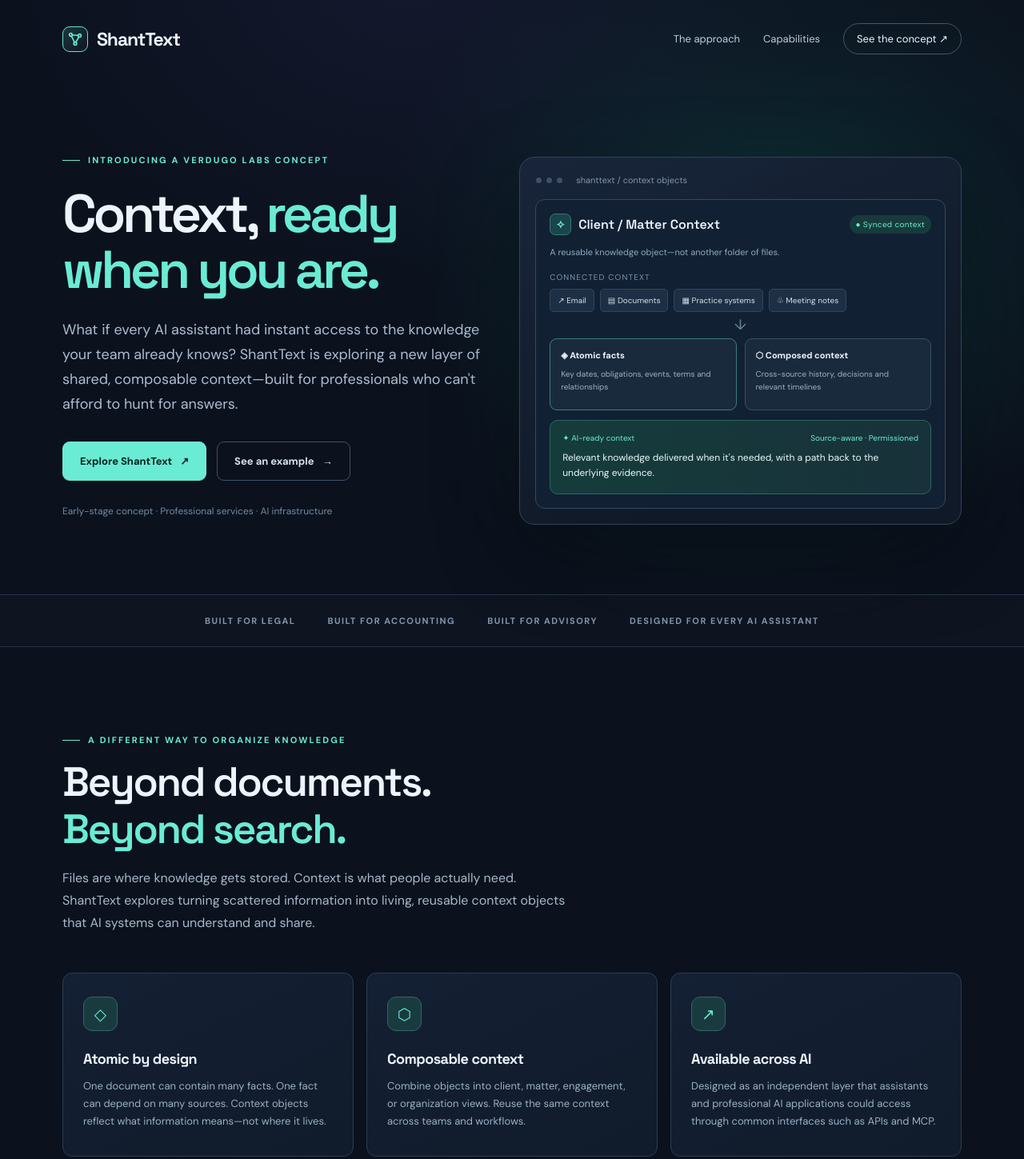
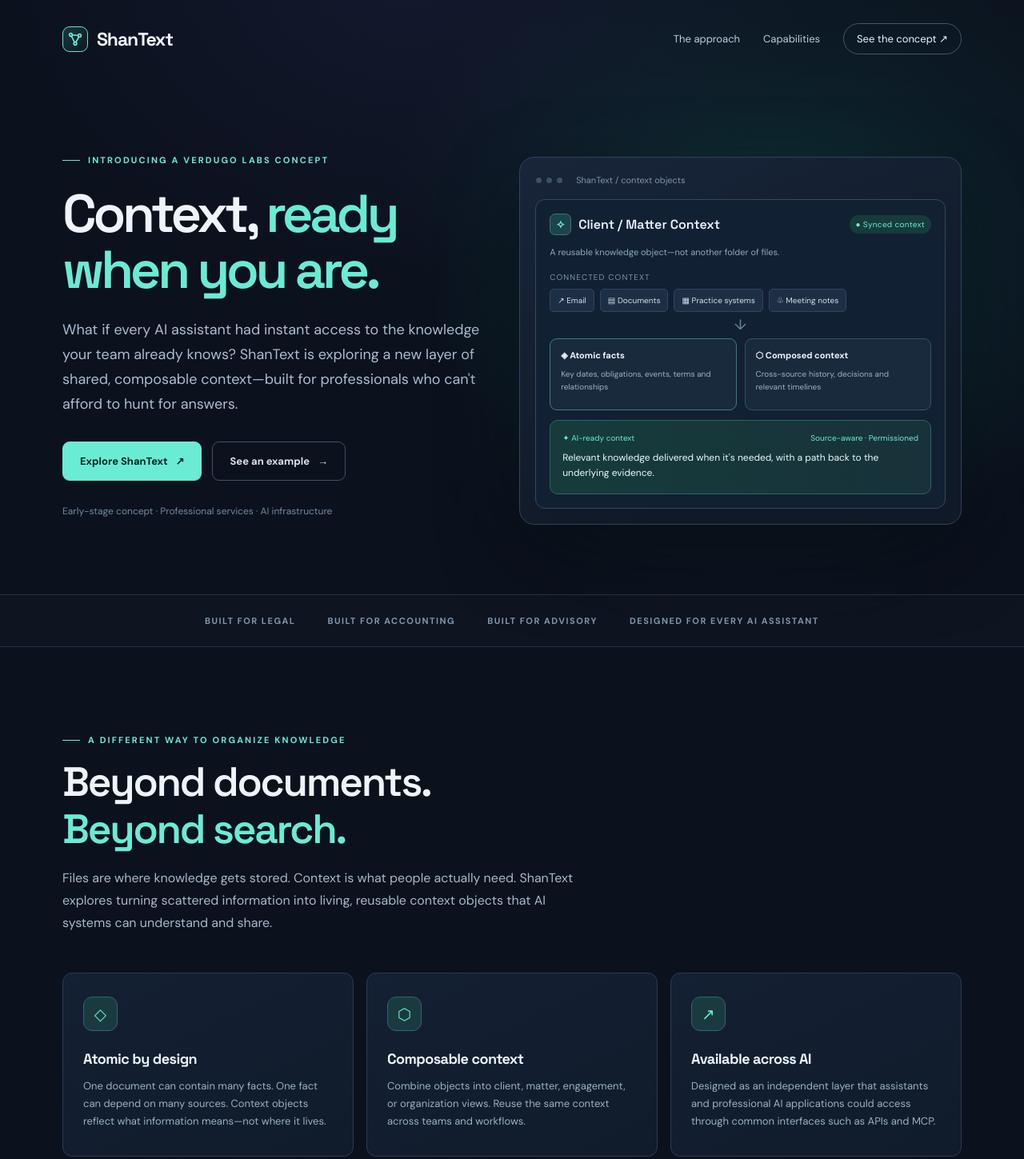
Before and after one commit to Maximize1031/ShanText, a plain HTML site: page public/index.html in a window 1280 px wide. Shown: the top 1449 px of the page at 80% size. Drawn offline with Linux system fonts and the light colour scheme.

Commit message:
Fix spelling of 'ShantText' to 'ShanText'

```diff
--- a/public/index.html
+++ b/public/index.html
@@ -4,8 +4,8 @@
   <meta charset="UTF-8" />
   <meta name="viewport" content="width=device-width, initial-scale=1" />
   <meta name="theme-color" content="#0b111d" />
-  <meta name="description" content="ShantText is exploring a shared context layer for professional AI: composable, permissioned context objects with provenance, history, and conversational-speed access." />
-  <title>ShantText — Context, ready when you are.</title>
+  <meta name="description" content="ShanText is exploring a shared context layer for professional AI: composable, permissioned context objects with provenance, history, and conversational-speed access." />
+  <title>ShanText — Context, ready when you are.</title>
   <link rel="preconnect" href="https://fonts.googleapis.com" />
   <link rel="preconnect" href="https://fonts.gstatic.com" crossorigin />
   <link href="https://fonts.googleapis.com/css2?family=DM+Sans:wght@400;500;600;700&family=Space+Grotesk:wght@400;500;600;700&display=swap" rel="stylesheet" />
@@ -110,7 +110,7 @@
 </head>
 <body>
   <header class="container header">
-    <a href="#top" class="brand" aria-label="ShantText home"><span class="brandmark"><svg viewBox="0 0 24 24" fill="none" stroke="currentColor" stroke-width="1.8" stroke-linecap="round" stroke-linejoin="round"><circle cx="6" cy="6" r="2"/><circle cx="18" cy="7" r="2"/><circle cx="12" cy="18" r="2"/><path d="M8 6.3 16 6.8M7 8l4 8m6-7-4 7"/></svg></span>ShantText</a>
+    <a href="#top" class="brand" aria-label="ShanText home"><span class="brandmark"><svg viewBox="0 0 24 24" fill="none" stroke="currentColor" stroke-width="1.8" stroke-linecap="round" stroke-linejoin="round"><circle cx="6" cy="6" r="2"/><circle cx="18" cy="7" r="2"/><circle cx="12" cy="18" r="2"/><path d="M8 6.3 16 6.8M7 8l4 8m6-7-4 7"/></svg></span>ShanText</a>
     <nav class="nav" aria-label="Main navigation"><a href="#approach">The approach</a><a href="#possibilities">Capabilities</a><a href="#example" class="nav-cta">See the concept ↗</a></nav>
   </header>
   <main id="top">
@@ -118,12 +118,12 @@
       <div class="hero-copy">
         <div class="eyebrow">Introducing a Verdugo Labs concept</div>
         <h1>Context, <span class="gradient">ready when you are.</span></h1>
-        <p class="lead">What if every AI assistant had instant access to the knowledge your team already knows? ShantText is exploring a new layer of shared, composable context—built for professionals who can't afford to hunt for answers.</p>
-        <div class="hero-actions"><a class="button primary" href="#approach">Explore ShantText <span aria-hidden="true">↗</span></a><a class="button secondary" href="#example">See an example <span aria-hidden="true">→</span></a></div>
+        <p class="lead">What if every AI assistant had instant access to the knowledge your team already knows? ShanText is exploring a new layer of shared, composable context—built for professionals who can't afford to hunt for answers.</p>
+        <div class="hero-actions"><a class="button primary" href="#approach">Explore ShanText <span aria-hidden="true">↗</span></a><a class="button secondary" href="#example">See an example <span aria-hidden="true">→</span></a></div>
         <p class="project-note">Early-stage concept · Professional services · AI infrastructure</p>
       </div>
       <div class="visual" aria-label="Illustration of a shared context object comprising sources, facts, and a fast answer">
-        <div class="window-top"><i class="dot"></i><i class="dot"></i><i class="dot"></i><span>shanttext / context objects</span></div>
+        <div class="window-top"><i class="dot"></i><i class="dot"></i><i class="dot"></i><span>ShanText / context objects</span></div>
         <div class="object-card">
           <div class="object-header"><div class="object-name"><span class="icon-square">✧</span> Client / Matter Context</div><span class="status">● Synced context</span></div>
           <p class="object-desc">A reusable knowledge object—not another folder of files.</p>
@@ -137,7 +137,7 @@
     </section>
     <div class="strip"><div class="container strip-inner"><span>Built for legal</span><span>Built for accounting</span><span>Built for advisory</span><span>Designed for every AI assistant</span></div></div>
     <section class="container section" id="approach">
-      <div class="section-heading"><div class="eyebrow">A different way to organize knowledge</div><h2>Beyond documents.<br/><span class="gradient">Beyond search.</span></h2><p>Files are where knowledge gets stored. Context is what people actually need. ShantText explores turning scattered information into living, reusable context objects that AI systems can understand and share.</p></div>
+      <div class="section-heading"><div class="eyebrow">A different way to organize knowledge</div><h2>Beyond documents.<br/><span class="gradient">Beyond search.</span></h2><p>Files are where knowledge gets stored. Context is what people actually need. ShanText explores turning scattered information into living, reusable context objects that AI systems can understand and share.</p></div>
       <div class="features" id="possibilities">
         <article class="feature"><div class="feature-icon">◇</div><h3>Atomic by design</h3><p>One document can contain many facts. One fact can depend on many sources. Context objects reflect what information means—not where it lives.</p></article>
         <article class="feature"><div class="feature-icon">⬡</div><h3>Composable context</h3><p>Combine objects into client, matter, engagement, or organization views. Reuse the same context across teams and workflows.</p></article>
@@ -148,11 +148,11 @@
       </div>
     </section>
     <section class="how" id="how"><div class="container section"><div class="section-heading"><div class="eyebrow">The approach</div><h2>From scattered information<br/>to shared understanding.</h2></div><div class="steps"><div class="step"><div class="step-num">01 / Connect</div><h3>Start with the sources.</h3><p>Bring together relevant information from email, documents, systems of record, conversations, and existing context objects.</p></div><div class="step"><div class="step-num">02 / Compose</div><h3>Create living context.</h3><p>Extract facts, preserve relationships, reconcile changes, and assemble permissioned views for the people and matters that need them.</p></div><div class="step"><div class="step-num">03 / Ask</div><h3>Get to the answer.</h3><p>Make the right context reachable from an AI assistant during a client call, meeting, or time-sensitive professional workflow.</p></div></div></div></section>
-    <section class="container section" id="example"><div class="section-heading"><div class="eyebrow">Designed for the moment of need</div><h2>As natural as asking<br/>the colleague next to you.</h2><p>Imagine using ShantText-backed context in the middle of a conversation. Explore hypothetical examples of the experience we're designing.</p></div><div class="demo"><div class="demo-head"><strong>Illustrative context interaction</strong><span>Concept demo · Not live data</span></div><div class="question-options" role="group" aria-label="Choose a question"><button type="button" class="question" aria-pressed="true" data-question="payments">Has this tenant paid on time?</button><button type="button" class="question" aria-pressed="false" data-question="warranty">What is the roof warranty?</button><button type="button" class="question" aria-pressed="false" data-question="matter">What decisions are still open?</button></div><div class="demo-result" aria-live="polite"><p id="answer-text">Not consistently. The illustrative payment history shows two late payments in the last six months, followed by an on-time payment in October.</p><small id="answer-meta">Hypothetical context: payment ledger + manager correspondence · Source links available in a real implementation</small></div></div></section>
-    <section class="container"><div class="trust"><div><div class="eyebrow" style="margin-bottom:22px">Professional-grade by intention</div><h2>Trust must travel<br/>with the context.</h2><p>For law, accounting, and advisory firms, useful context isn't enough. ShantText's envisioned architecture puts source provenance, confidentiality-aware permissions, history, and auditability at the center—not as an afterthought.</p></div><ul class="trust-list"><li>Source-level provenance</li><li>Client and matter boundaries</li><li>Versioned facts and context</li><li>Access and activity audit trails</li><li>Policies for sensitive information</li></ul></div></section>
-    <section class="container closing"><div class="eyebrow" style="justify-content:center;margin-bottom:24px">The next layer for professional AI</div><h2>The right knowledge.<br/><span class="gradient">The moment it matters.</span></h2><p>We're exploring how context objects can make institutional knowledge reusable across people, teams, and AI systems—at the speed of conversation.</p><a class="button primary" href="#top">Back to the vision ↑</a><p class="project-note" style="margin-top:24px">ShantText is an exploratory project, not a generally available product. Security and professional controls described here are design goals.</p></section>
+    <section class="container section" id="example"><div class="section-heading"><div class="eyebrow">Designed for the moment of need</div><h2>As natural as asking<br/>the colleague next to you.</h2><p>Imagine using ShanText-backed context in the middle of a conversation. Explore hypothetical examples of the experience we're designing.</p></div><div class="demo"><div class="demo-head"><strong>Illustrative context interaction</strong><span>Concept demo · Not live data</span></div><div class="question-options" role="group" aria-label="Choose a question"><button type="button" class="question" aria-pressed="true" data-question="payments">Has this tenant paid on time?</button><button type="button" class="question" aria-pressed="false" data-question="warranty">What is the roof warranty?</button><button type="button" class="question" aria-pressed="false" data-question="matter">What decisions are still open?</button></div><div class="demo-result" aria-live="polite"><p id="answer-text">Not consistently. The illustrative payment history shows two late payments in the last six months, followed by an on-time payment in October.</p><small id="answer-meta">Hypothetical context: payment ledger + manager correspondence · Source links available in a real implementation</small></div></div></section>
+    <section class="container"><div class="trust"><div><div class="eyebrow" style="margin-bottom:22px">Professional-grade by intention</div><h2>Trust must travel<br/>with the context.</h2><p>For law, accounting, and advisory firms, useful context isn't enough. ShanText's envisioned architecture puts source provenance, confidentiality-aware permissions, history, and auditability at the center—not as an afterthought.</p></div><ul class="trust-list"><li>Source-level provenance</li><li>Client and matter boundaries</li><li>Versioned facts and context</li><li>Access and activity audit trails</li><li>Policies for sensitive information</li></ul></div></section>
+    <section class="container closing"><div class="eyebrow" style="justify-content:center;margin-bottom:24px">The next layer for professional AI</div><h2>The right knowledge.<br/><span class="gradient">The moment it matters.</span></h2><p>We're exploring how context objects can make institutional knowledge reusable across people, teams, and AI systems—at the speed of conversation.</p><a class="button primary" href="#top">Back to the vision ↑</a><p class="project-note" style="margin-top:24px">ShanText is an exploratory project, not a generally available product. Security and professional controls described here are design goals.</p></section>
   </main>
-  <footer class="footer"><div class="container footer-inner"><a href="#top" class="brand"><span class="brandmark"><svg viewBox="0 0 24 24" fill="none" stroke="currentColor" stroke-width="1.8" stroke-linecap="round" stroke-linejoin="round"><circle cx="6" cy="6" r="2"/><circle cx="18" cy="7" r="2"/><circle cx="12" cy="18" r="2"/><path d="M8 6.3 16 6.8M7 8l4 8m6-7-4 7"/></svg></span>ShantText</a><p>A Verdugo Labs project</p><p>© <span id="year">2026</span> ShantText. Concept in exploration.</p></div></footer>
+  <footer class="footer"><div class="container footer-inner"><a href="#top" class="brand"><span class="brandmark"><svg viewBox="0 0 24 24" fill="none" stroke="currentColor" stroke-width="1.8" stroke-linecap="round" stroke-linejoin="round"><circle cx="6" cy="6" r="2"/><circle cx="18" cy="7" r="2"/><circle cx="12" cy="18" r="2"/><path d="M8 6.3 16 6.8M7 8l4 8m6-7-4 7"/></svg></span>ShanText</a><p>A Verdugo Labs project</p><p>© <span id="year">2026</span> ShanText. Concept in exploration.</p></div></footer>
   <script>
     const examples = {
       payments: { answer:"Not consistently. The illustrative payment history shows two late payments in the last six months, followed by an on-time payment in October.",meta:"Hypothetical context: payment ledger + manager correspondence · Source links available in a real implementation" },
```
